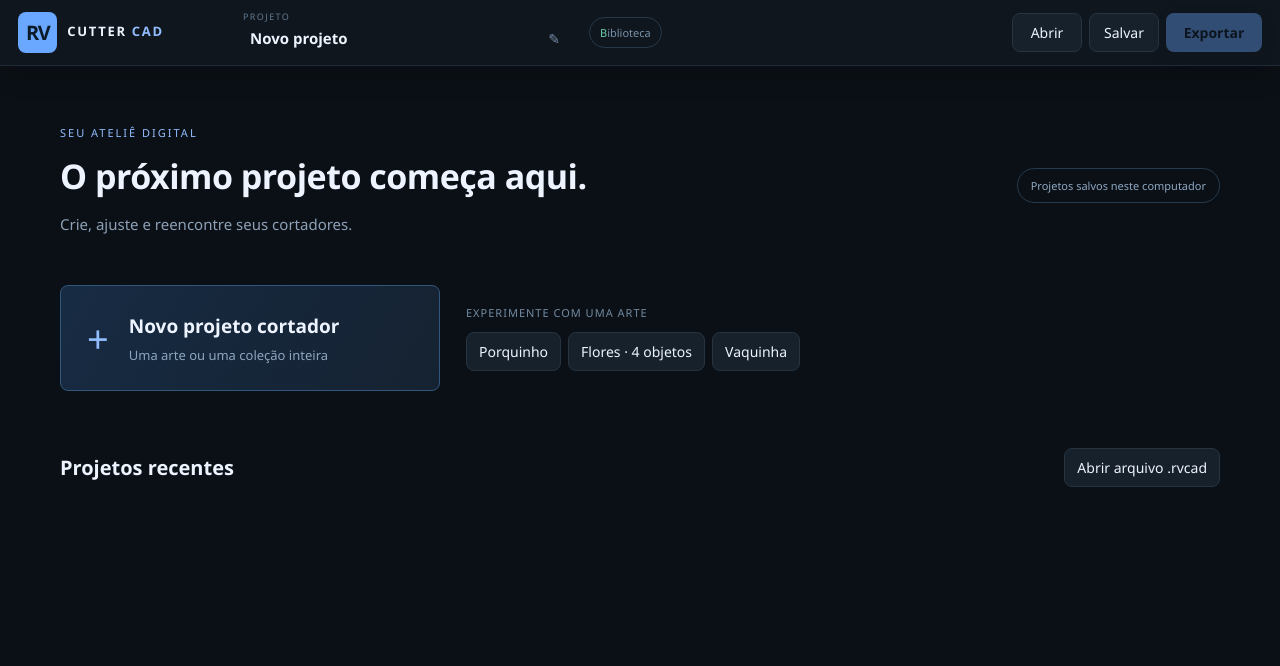
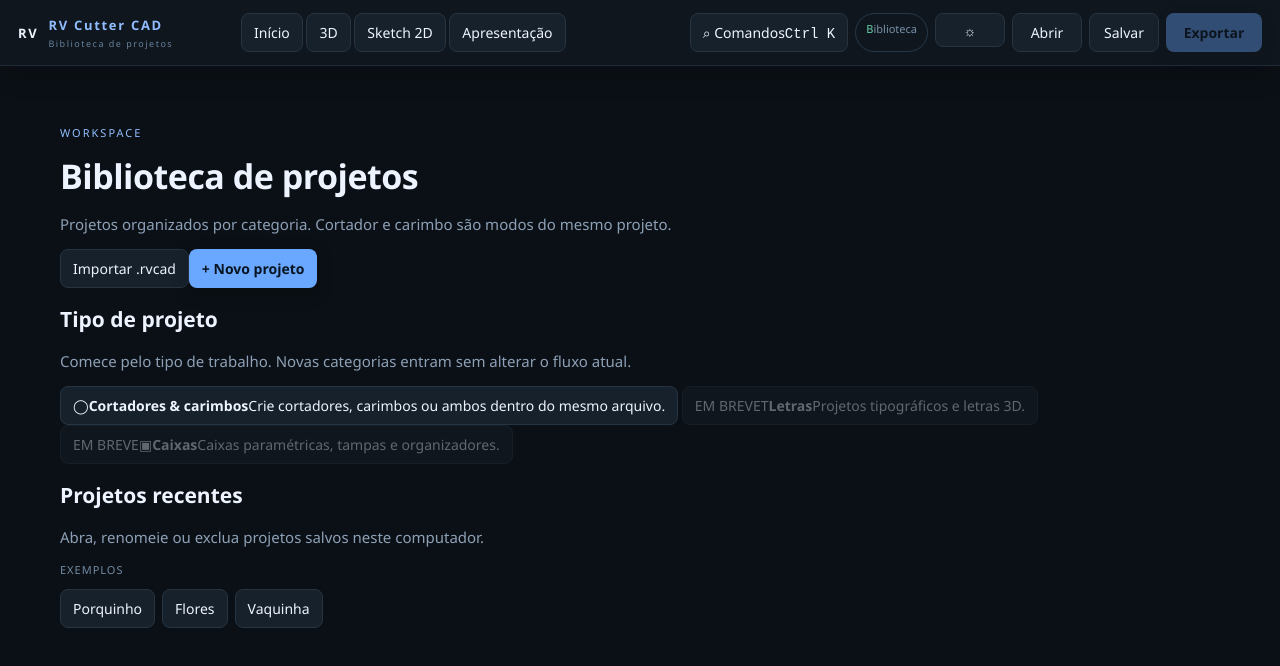
Before and after one commit to robsonmoraisdesign-netizen/RV-Cutter-CAD2, a website: page app/index.html in a window 1280 px wide. Drawn offline with Linux system fonts and the light colour scheme.

Commit message:
ui(v4): replace legacy shell and library with approved workspace system

```diff
--- a/app/index.html
+++ b/app/index.html
@@ -1,9 +1,59 @@
-<!doctype html><html lang="pt-BR"><head><meta charset="UTF-8"><meta name="viewport" content="width=device-width,initial-scale=1"><meta http-equiv="Content-Security-Policy" content="default-src 'self' blob: data:; script-src 'self' 'wasm-unsafe-eval'; style-src 'self' 'unsafe-inline'; img-src 'self' blob: data:; connect-src 'self' blob:; worker-src 'self' blob:"><title>RV Cutter CAD 14.19 · Medição 3D</title><link rel="stylesheet" href="style.css"></head><body>
-<header class="app-header"><button class="brand" id="homeBtn" title="Ir para início"><b>RV</b><span>CUTTER <strong>CAD</strong><small id="appVersion"></small></span></button><div class="project-name-wrap"><span class="project-kicker">PROJETO</span><input id="name" aria-label="Nome do projeto" value="Novo projeto"><button id="renameProject" class="icon-button" title="Renomear projeto" aria-label="Renomear projeto">✎</button></div><span class="save-state" id="saveState" role="status">Biblioteca</span><div class="top-actions"><button id="open">Abrir</button><button id="save">Salvar</button><button class="primary" id="export" disabled>Exportar</button></div></header>
-<section id="home"><div class="home-heading"><div><span class="eyebrow">SEU ATELIÊ DIGITAL</span><h1>O próximo projeto começa aqui.</h1><p>Crie, ajuste e reencontre seus cortadores.</p></div><span class="local-badge">Projetos salvos neste computador</span></div><div class="home-actions"><button class="new-project" id="newProject"><span class="new-icon">+</span><span><strong>Novo projeto cortador</strong><small>Uma arte ou uma coleção inteira</small></span></button><div class="home-examples"><span>EXPERIMENTE COM UMA ARTE</span><button id="homePig">Porquinho</button><button id="homeFlowers">Flores · 4 objetos</button><button id="homeCow">Vaquinha</button></div></div><div class="recent-title"><h2>Projetos recentes</h2><button id="openHome">Abrir arquivo .rvcad</button></div><div id="recentProjects"></div><p id="homeStatus" role="status"></p></section>
-<main id="studio" hidden>
-<aside class="left">
-  <div class="sidebar-heading"><div><span class="section-eyebrow">PROJETO</span><h2>Objetos</h2></div><span id="objectCount" class="count-badge">0 objetos</span></div>
+<!doctype html><html lang="pt-BR"><head><meta charset="UTF-8"><meta name="viewport" content="width=device-width,initial-scale=1"><meta http-equiv="Content-Security-Policy" content="default-src 'self' blob: data:; script-src 'self' 'wasm-unsafe-eval'; style-src 'self' 'unsafe-inline'; img-src 'self' blob: data:; connect-src 'self' blob:; worker-src 'self' blob:"><title>RV Cutter CAD 14.25 · Workspace System</title><link rel="stylesheet" href="style.css"></head><body>
+<header class="app-header v4-top">
+  <button class="brand v4-brand" id="homeBtn" title="Biblioteca de projetos">
+    <span class="brand-mark">RV</span>
+    <span class="brand-copy"><strong>RV Cutter CAD</strong><small id="projectLabel">Biblioteca de projetos</small></span>
+  </button>
+  <nav class="workspace-nav" aria-label="Workspaces">
+    <button id="tabHome" class="workspace-tab active">Início</button>
+    <button id="tab3d" class="workspace-tab">3D</button>
+    <button id="tab2d" class="workspace-tab">Sketch 2D</button>
+    <button id="tabPresentation" class="workspace-tab">Apresentação</button>
+  </nav>
+  <div class="top-actions v4-actions">
+    <button id="cmdBtn" class="command-button" title="Abrir paleta de comandos">⌕ <span>Comandos</span><kbd>Ctrl K</kbd></button>
+    <span class="save-state" id="saveState" role="status">Biblioteca</span>
+    <button id="themeToggle" class="icon-button" title="Alternar tema">☼</button>
+    <button id="open" class="header-action">Abrir</button>
+    <button id="save" class="header-action">Salvar</button>
+    <button class="primary" id="export" disabled>Exportar</button>
+  </div>
+</header>
+<section id="home" class="home-v4">
+  <div class="home-v4-inner">
+    <div class="library-hero">
+      <div><span class="eyebrow">WORKSPACE</span><h1>Biblioteca de projetos</h1><p>Projetos organizados por categoria. Cortador e carimbo são modos do mesmo projeto.</p></div>
+      <div class="library-hero-actions"><button id="openHome" class="secondary">Importar .rvcad</button><button class="primary big-action" id="newProject">+ Novo projeto</button></div>
+    </div>
+    <section class="library-section">
+      <div class="library-section-head"><div><h2>Tipo de projeto</h2><p>Comece pelo tipo de trabalho. Novas categorias entram sem alterar o fluxo atual.</p></div></div>
+      <div class="project-types">
+        <button class="project-type-card active-type" id="newCutterProject"><span class="type-icon">◯</span><strong>Cortadores &amp; carimbos</strong><span>Crie cortadores, carimbos ou ambos dentro do mesmo arquivo.</span></button>
+        <button class="project-type-card disabled-type" disabled><span class="coming-soon">EM BREVE</span><span class="type-icon">T</span><strong>Letras</strong><span>Projetos tipográficos e letras 3D.</span></button>
+        <button class="project-type-card disabled-type" disabled><span class="coming-soon">EM BREVE</span><span class="type-icon">▣</span><strong>Caixas</strong><span>Caixas paramétricas, tampas e organizadores.</span></button>
+      </div>
+    </section>
+    <section class="library-section">
+      <div class="library-section-head"><div><h2>Projetos recentes</h2><p>Abra, renomeie ou exclua projetos salvos neste computador.</p></div>
+        <div class="home-examples compact-examples"><span>EXEMPLOS</span><button id="homePig">Porquinho</button><button id="homeFlowers">Flores</button><button id="homeCow">Vaquinha</button></div>
+      </div>
+      <div id="recentProjects" class="projects-v4"></div>
+    </section>
+    <p id="homeStatus" role="status" class="library-status"></p>
+  </div>
+</section>
+<main id="studio" hidden class="studio-v4">
+<aside class="tool-rail-v4" aria-label="Ferramentas globais">
+  <button id="drawerToggle" class="rail-tool active" title="Estrutura do projeto">☷</button>
+  <button id="railFit" class="rail-tool" title="Enquadrar">⌗</button>
+  <button id="railMeasure" class="rail-tool" title="Medir">⌖</button>
+  <span class="rail-spacer"></span>
+  <button id="railVisual" class="rail-tool" title="Visualização">◉</button>
+</aside>
+<aside class="left project-drawer-v4">
+  <div class="drawer-v4-head"><div><span class="section-eyebrow">ESTRUTURA DO PROJETO</span><h2 id="drawerProjectName">Projeto</h2></div><span id="drawerSelectionCount" class="count-badge">1 selecionado</span></div>
+  <div class="scope-v4"><span>ESCOPO DE EDIÇÃO</span><div class="scope-v4-buttons"><button data-scope-choice="active" class="active">Objeto</button><button data-scope-choice="selection">Seleção</button><button data-scope-choice="all">Todos</button></div></div>
+  <div class="sidebar-heading legacy-sidebar-heading"><div><span class="section-eyebrow">PROJETO</span><h2>Objetos</h2></div><span id="objectCount" class="count-badge">0 objetos</span></div>
   <button id="import" class="import"><span class="import-plus">+</span><span><strong>Adicionar desenho</strong><small>PNG, JPG, WebP ou SVG preenchido</small></span></button>
   <input type="file" id="artFile" accept="image/png,image/jpeg,image/webp,.svg" hidden>
   <details class="sample-drawer"><summary>Usar um exemplo</summary><div class="samples"><button id="pig">Porquinho</button><button id="cow">Vaquinha</button></div></details>
@@ -18,7 +68,7 @@
 </aside>
 <section class="workspace">
   <div class="toolbar">
-    <div class="tabs"><button id="tab3d" class="active">Modelo 3D</button><button id="tab2d">Editar em 2D</button><button id="tabPresentation">Apresentação</button></div>
+    <div class="workspace-context-title"><span id="workspaceKicker">MODELO</span><strong id="workspaceTitle">Modelo 3D</strong></div>
     <div class="view-actions"><button id="undo" class="icon-button" title="Desfazer (Ctrl+Z)">↶</button><button id="redo" class="icon-button" title="Refazer (Ctrl+Y)">↷</button><span class="toolbar-divider"></span><button id="fit">Enquadrar</button><button id="top">Superior</button><button id="iso">Perspectiva</button>
       <details class="visual-menu"><summary>Visual <span>⌄</span></summary><div class="visual-popover"><div class="popover-title"><strong>Visualização</strong><small>Apenas aparência do modelo</small></div>
         <label class="field">Organização<select id="arrangement"><option value="spread">Lado a lado</option><option value="nested">Centralizados / encaixados</option></select></label>
@@ -104,6 +154,18 @@
   <div id="thickness2d" hidden><div class="edit-panel-intro"><strong>Ajuste de espessura em 2D</strong><span>Edite o desenho com precisão sem sair do projeto.</span></div><div id="wallControl"></div><p class="hint">A faixa dourada mostra a parede da lâmina na última reconstrução.</p><label class="field">Destino do ajuste<select id="thicknessTarget"><option value="art">Traços do relevo / carimbo</option><option value="blade">Parede da lâmina do cortador</option></select></label><div class="range-pair"><label for="lineDelta">Engrossar / afinar</label><input id="lineDelta" type="number" min="-1" step=".05" value=".2"><input id="lineDeltaRange" type="range" min="-1" max="2" step=".05" value=".2" aria-label="Variação da espessura dos traços"></div><p class="hint">Positivo engrossa; negativo afina. Use “Selecionar região” para limitar o ajuste.</p><button id="applyThickness" class="full-button">Aplicar espessura</button><button id="resetWallEdits" class="full-button">Limpar ajustes locais da lâmina</button><div class="range-pair"><label for="offsetAmount">Offset do contorno</label><input id="offsetAmount" type="number" min="-5" step=".1" value=".5"><input id="offsetRange" type="range" min="-5" max="5" step=".1" value=".5" aria-label="Distância do offset"></div><button id="applyOffset" class="full-button">Aplicar no contorno selecionado</button></div>
 </aside>
 </main>
+<dialog id="commandPalette" class="command-palette-v4">
+  <div class="palette-search"><span>⌕</span><input id="commandSearch" placeholder="Buscar ferramenta, parâmetro ou ação…"><kbd>Esc</kbd></div>
+  <div id="commandResults" class="command-results">
+    <button data-command="home"><span>Ir para Biblioteca</span><small>Workspace</small></button>
+    <button data-command="3d"><span>Abrir 3D</span><small>Workspace</small></button>
+    <button data-command="2d"><span>Abrir Sketch 2D</span><small>Workspace</small></button>
+    <button data-command="presentation"><span>Abrir Apresentação</span><small>Workspace</small></button>
+    <button data-command="new"><span>Novo projeto</span><small>Projeto</small></button>
+    <button data-command="save"><span>Salvar projeto</span><small>Projeto</small></button>
+    <button data-command="export"><span>Exportar</span><small>Projeto</small></button>
+  </div>
+</dialog>
 <dialog id="leaveProjectDialog" class="leave-project-dialog">
   <div class="dialog-symbol">◆</div>
   <h2>Fechar o projeto atual?</h2>
```
